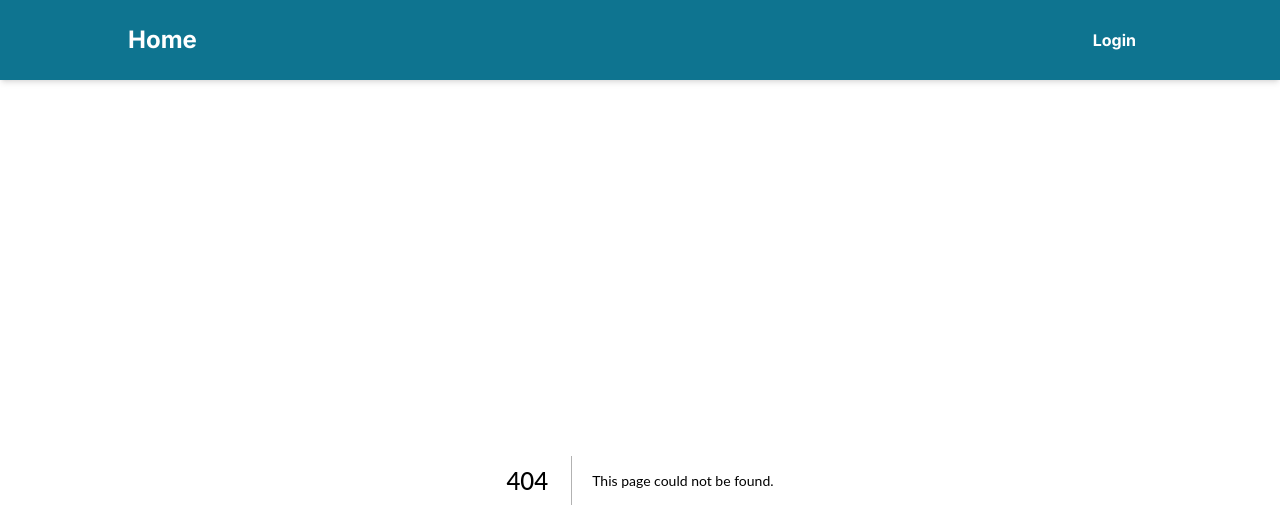
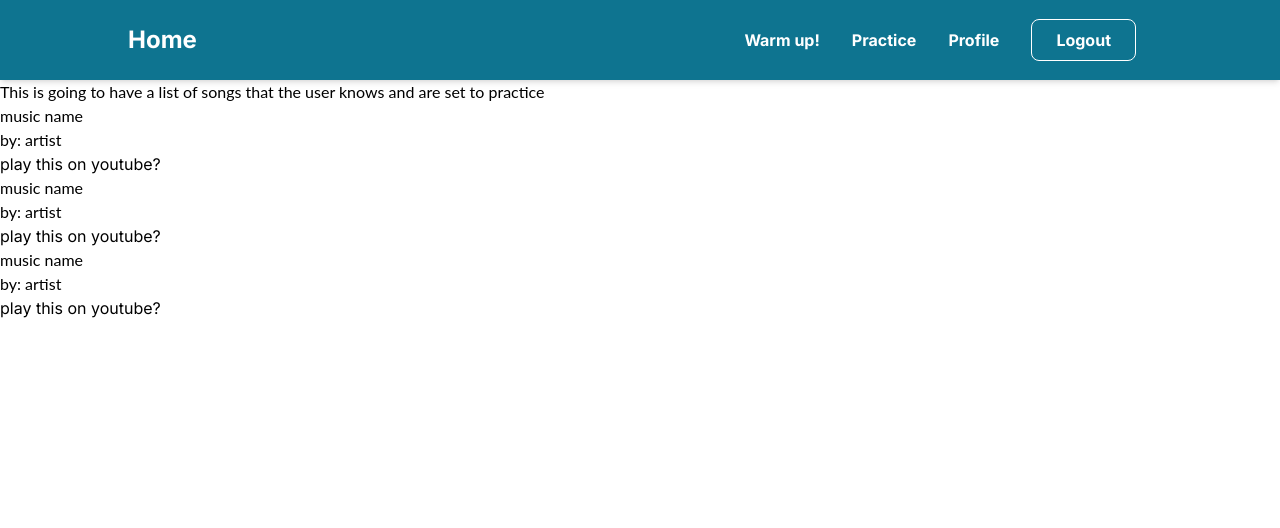
Before and after one commit to AAMCortez/jazz-riff-lab, a Next.js app: page /practice in a window 1280 px wide. Before the commit this address had no page. Shown: the top 528 px of the page. Built offline with nearby package versions, Linux system fonts and the light colour scheme.

Commit message:
application mapping

```diff
--- a/src/app/components/main-navigation/main-navigation.tsx
+++ b/src/app/components/main-navigation/main-navigation.tsx
@@ -2,7 +2,7 @@ import Link from "next/link";
 import React from "react";
 
 type Props = {};
-let session = false;
+let session = true;
 
 export default function MainNavigation({}: Props) {
    return (
@@ -15,6 +15,16 @@ export default function MainNavigation({}: Props) {
                {!session && (
                   <li className="m-0 mx-4">
                      <Link className="no-underline text-white font-bold hover:text-red-900" href="/login">Login</Link>
+                  </li>
+               )}
+               {session && (
+                  <li className="m-0 mx-4">
+                     <Link className="no-underline text-white font-bold hover:text-red-900" href="/warmup">Warm up!</Link>
+                  </li>
+               )}
+               {session && (
+                  <li className="m-0 mx-4">
+                     <Link className="no-underline text-white font-bold hover:text-red-900" href="/practice">Practice</Link>
                   </li>
                )}
                {session && (
--- /dev/null
+++ b/src/app/components/profile/user-profile.tsx
@@ -0,0 +1,17 @@
+import React from 'react'
+
+type Props = {}
+
+function UserProfile({}: Props) {
+  return (
+    <section>
+        <h1>Your Profile</h1>
+        <h2>Your musics for practice</h2>
+        <h2>Your musics to learn</h2>
+        <h3>Your progress</h3>
+        <h4>Change or choose or wtv your instrument</h4>
+    </section>
+  )
+}
+
+export default UserProfile
--- /dev/null
+++ b/src/app/practice/page.tsx
@@ -0,0 +1,33 @@
+import React from "react";
+
+type Props = {};
+
+function Practice({}: Props) {
+   return (
+      <div>
+         <h1>
+            This is going to have a list of songs that the user knows and are
+            set to practice
+         </h1>
+         <ul>
+            <li>
+               <h4>music name</h4>
+               <h5>by: artist</h5>
+               <button>play this on youtube?</button>
+            </li>
+            <li>
+               <h4>music name</h4>
+               <h5>by: artist</h5>
+               <button>play this on youtube?</button>
+            </li>
+            <li>
+               <h4>music name</h4>
+               <h5>by: artist</h5>
+               <button>play this on youtube?</button>
+            </li>
+         </ul>
+      </div>
+   );
+}
+
+export default Practice;
--- /dev/null
+++ b/src/app/profile/page.tsx
@@ -0,0 +1,10 @@
+import React from "react";
+import UserProfile from "../components/profile/user-profile";
+
+type Props = {};
+
+function Profile({}: Props) {
+   return <UserProfile />;
+}
+
+export default Profile;
--- /dev/null
+++ b/src/app/warmup/page.tsx
@@ -0,0 +1,13 @@
+import React from 'react'
+
+type Props = {}
+
+function WarmUp({}: Props) {
+  return (
+    <div>
+        this is going to be a series of warmup exercises
+    </div>
+  )
+}
+
+export default WarmUp
```
